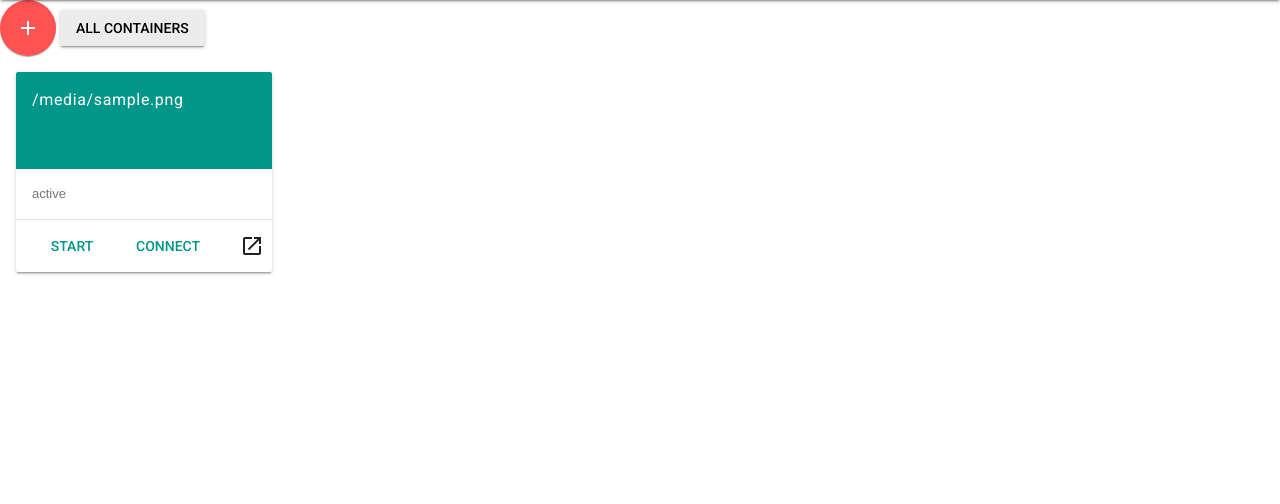
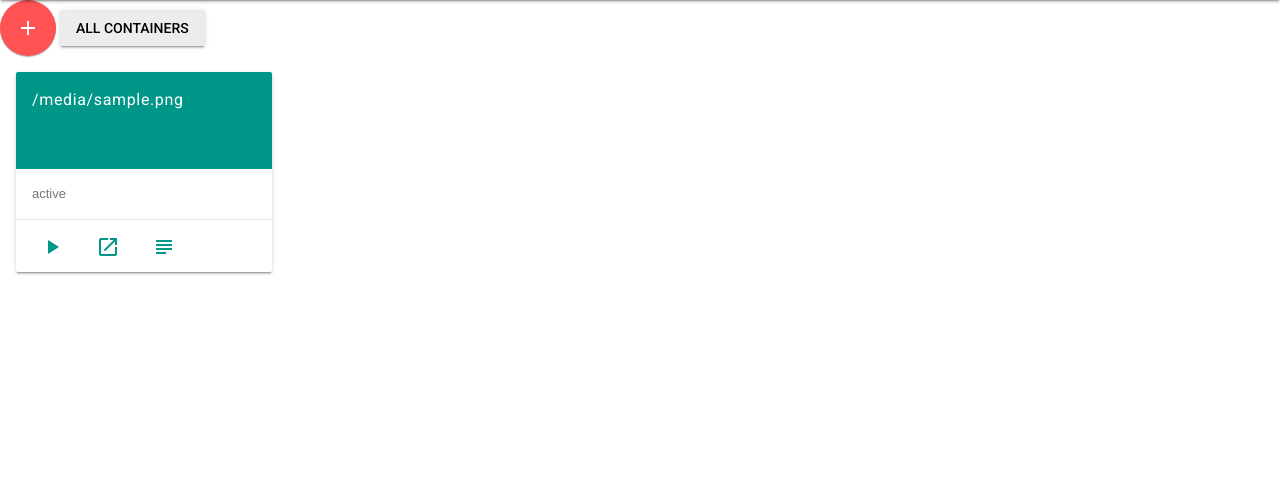
Before and after one commit to lepistone/manifold, a Flask app: template templates/containers.html in a window 1280 px wide. Shown: the part 64-568 px from the top of the page. Run offline with Flask 2, Linux system fonts and the light colour scheme; the template is opened without the code that fills it: most values are stand-ins (such as "Sample title", 1, 10 or a date in 2020); parts of the project's set-up code (start-up, migrations or seed data) failed here and were passed over.

Commit message:
Add a button to output logs

```diff
--- a/app.py
+++ b/app.py
@@ -44,6 +44,11 @@ def login(cont_id):
     return redirect(minion.build_url())
 
 
+@app.route('/container/<cont_id>/logs')
+def logs(cont_id):
+    return manifold.dock.logs(cont_id).decode('utf8').replace('\n', '<br/>')
+
+
 @app.route('/pull')
 def pull():
     def gen():
--- a/static/css/manifold.css
+++ b/static/css/manifold.css
@@ -17,3 +17,8 @@
 .card-composition > .mdl-card__title {
   color: #fff;
 }
+
+.card-composition > .mdl-card__actions .mdl-button {
+  min-width: 40px;
+  padding: 0 8px;
+}
--- a/templates/containers.html
+++ b/templates/containers.html
@@ -37,14 +37,17 @@ Add Container
       <div class="mdl-card__actions mdl-card--border">
         <a class="mdl-button mdl-button--colored mdl-js-button mdl-js-ripple-effect"
            href="{{ url_for('start', cont_id=minion.container.Id) }}">
-        Start
+          <i class="material-icons">play_arrow</i>
         </a>
         <a class="mdl-button mdl-button--colored mdl-js-button mdl-js-ripple-effect"
            href="{{ url_for('login', cont_id=minion.container.Id) }}">
-        Connect
+          <i class="material-icons">launch</i>
         </a>
-        <div class="mdl-layout-spacer"></div>
-        <i class="material-icons">open_in_new</i>
+        <a class="mdl-button mdl-button--colored mdl-js-button mdl-js-ripple-effect"
+           href="{{ url_for('logs', cont_id=minion.container.Id) }}">
+          <i class="material-icons">subject</i>
+        </a>
+        </a>
       </div>
     </div>
   </div>
```
